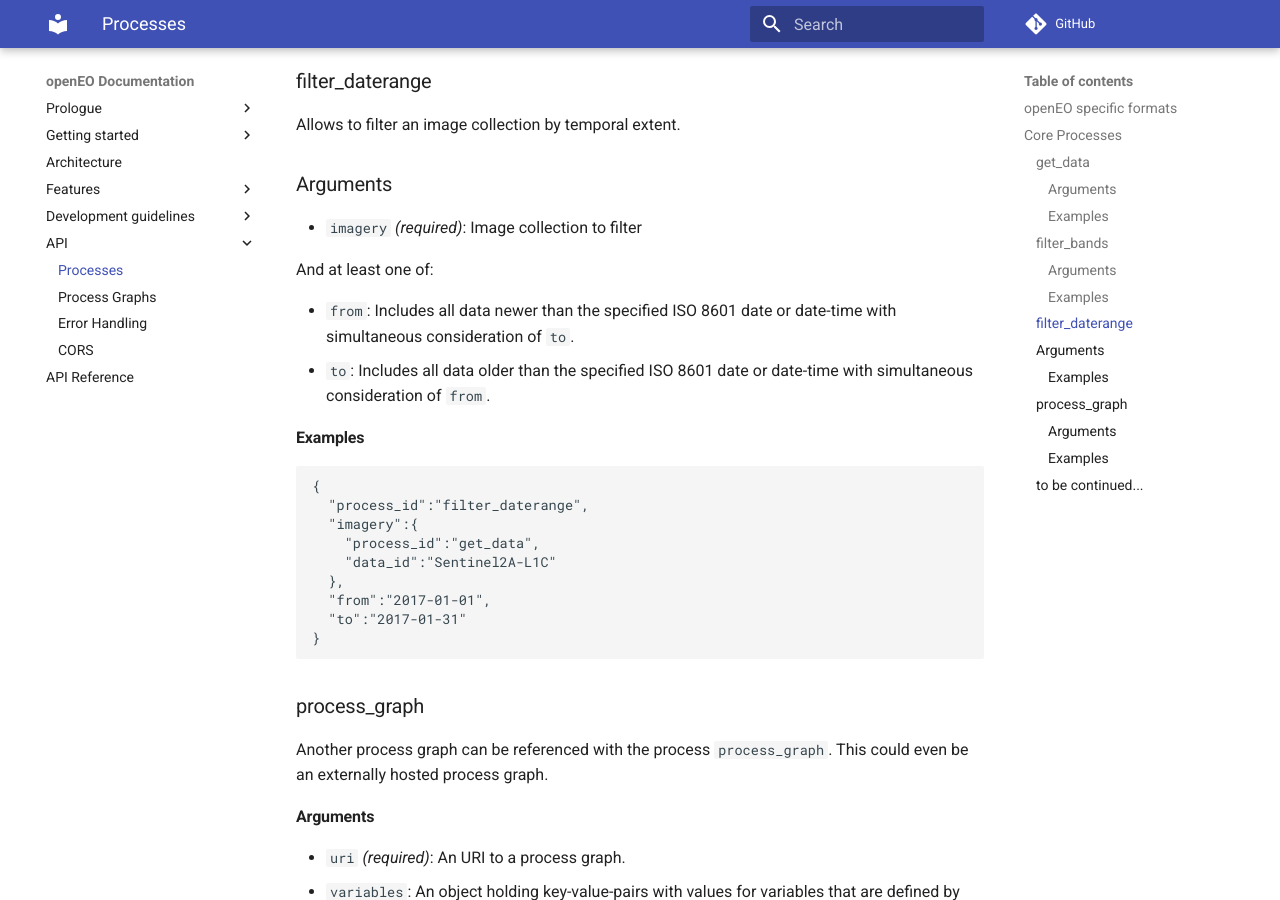
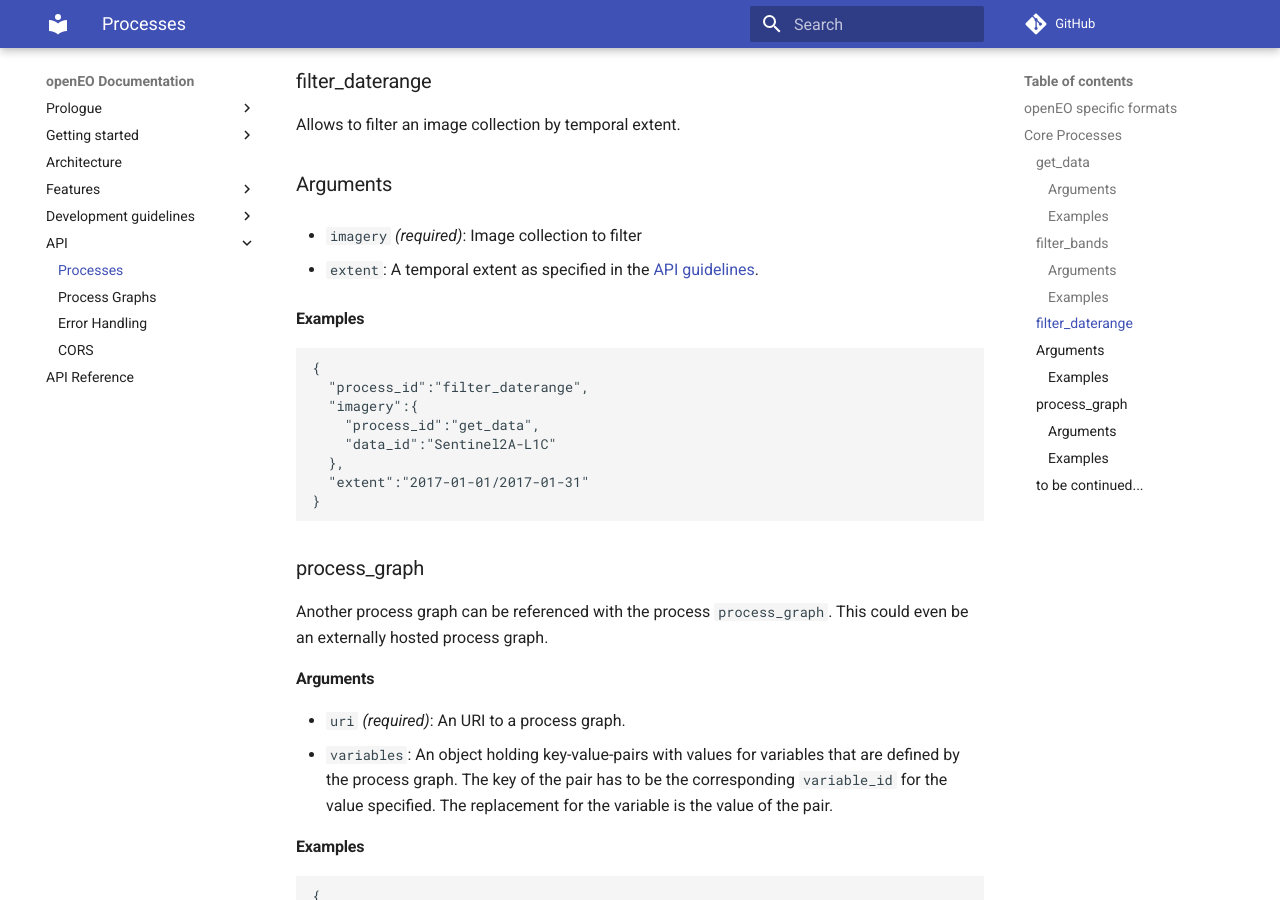
Before and after one commit to Open-EO/openeo-api, an MkDocs documentation site: the page built from docs/processes.md, in a window 1280 px wide and 900 px high, scrolled down 2494 px. Built offline with MkDocs 1.6.1 and Material for MkDocs 9.7.7, drawn with Linux system fonts in a browser that asks for light colours; comment, search, counter and statistics services are not loaded; old or Windows-style settings are respelled for this version of MkDocs.

Commit message:
Implemented ISO8601 date/time ranges for temporal extents (#94)

````diff
--- a/docs/processes.md
+++ b/docs/processes.md
@@ -106,10 +106,7 @@ Allows to filter an image collection by temporal extent.
 
 * `imagery` *(required)*: Image collection to filter
 
-And at least one of:
-
-* `from`: Includes all data newer than the specified ISO 8601 date or date-time with simultaneous consideration of `to`.
-* `to`: Includes all data older than the specified ISO 8601 date or date-time with simultaneous consideration of `from`.
+* `extent`: A temporal extent as specified in the [API guidelines](https://open-eo.github.io/openeo-api/v/0.3.0/guidelines-api/index.html#temporal-data).
 
 #### Examples
 
@@ -120,8 +117,7 @@ And at least one of:
     "process_id":"get_data",
     "data_id":"Sentinel2A-L1C"
   },
-  "from":"2017-01-01",
-  "to":"2017-01-31"
+  "extent":"2017-01-01/2017-01-31"
 }
 ```
 
````
Also changed, not shown: docs/guidelines-api.md (+1 -1 lines), docs/jobs.md (+2 -4 lines), docs/processgraphs.md (+1 -2 lines), openapi.json.
